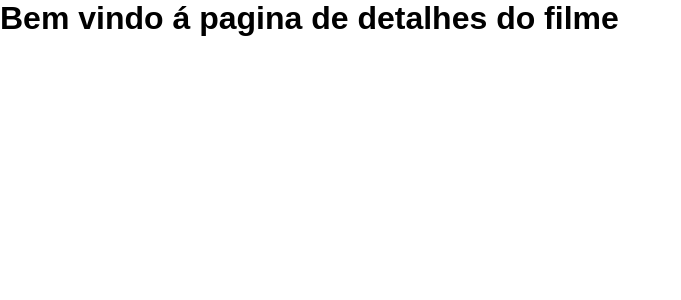
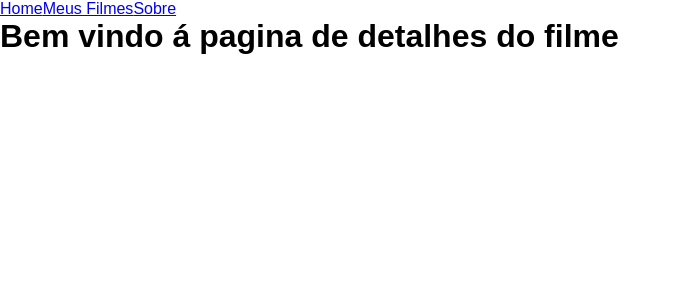
Before and after one commit to renan-mion/Cinemiq, a React (Create React App) app: page /filme/1 in a window 1280 px wide. Shown: the top 300 px of the page, without its empty margins (0-681 px from the left). Built offline with nearby package versions, Linux system fonts and the light colour scheme; the HTML template or start-up script is replaced by a standard one.

Commit message:
feat: adicionado header

```diff
--- /dev/null
+++ b/src/components/Header/index.jsx
@@ -0,0 +1,13 @@
+import { Link } from 'react-router-dom';
+
+function Header() {
+    return(
+        <header>
+            <Link to='/'>Home</Link>
+            <Link to='/'>Meus Filmes</Link>
+            <Link to='/sobre'>Sobre</Link>
+        </header>
+    )
+}
+
+export default Header;
--- a/src/routes.jsx
+++ b/src/routes.jsx
@@ -1,10 +1,13 @@
 import { BrowserRouter, Routes, Route } from 'react-router-dom';
 import Home from './pages/Home';
-import Filme from './pages/Filme'
+import Filme from './pages/Filme';
+import Header from './components/Header';
 
 function RoutesApp() {
     return (
         <BrowserRouter>
+            <Header />
+
             <Routes>
                 <Route path='/' element={<Home />} />
                 <Route path='/filme/:id' element={<Filme />} />
```
